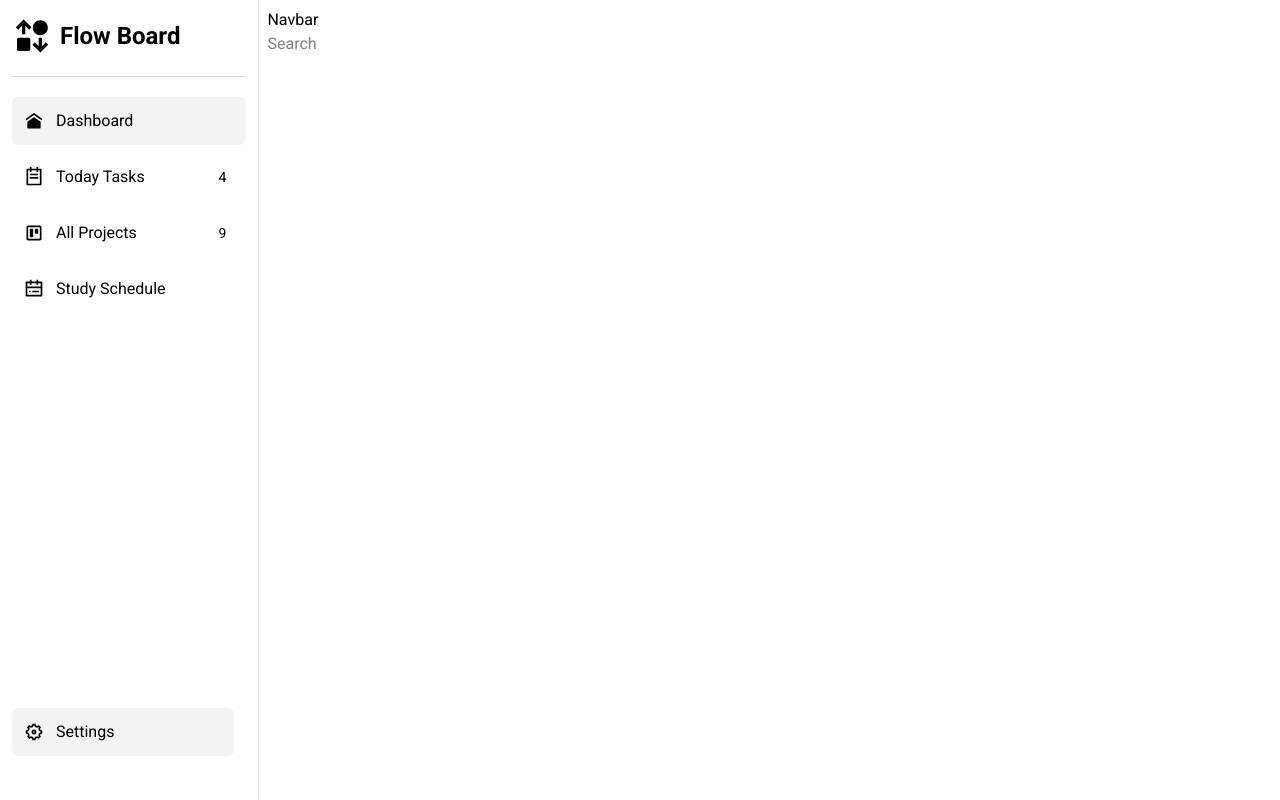
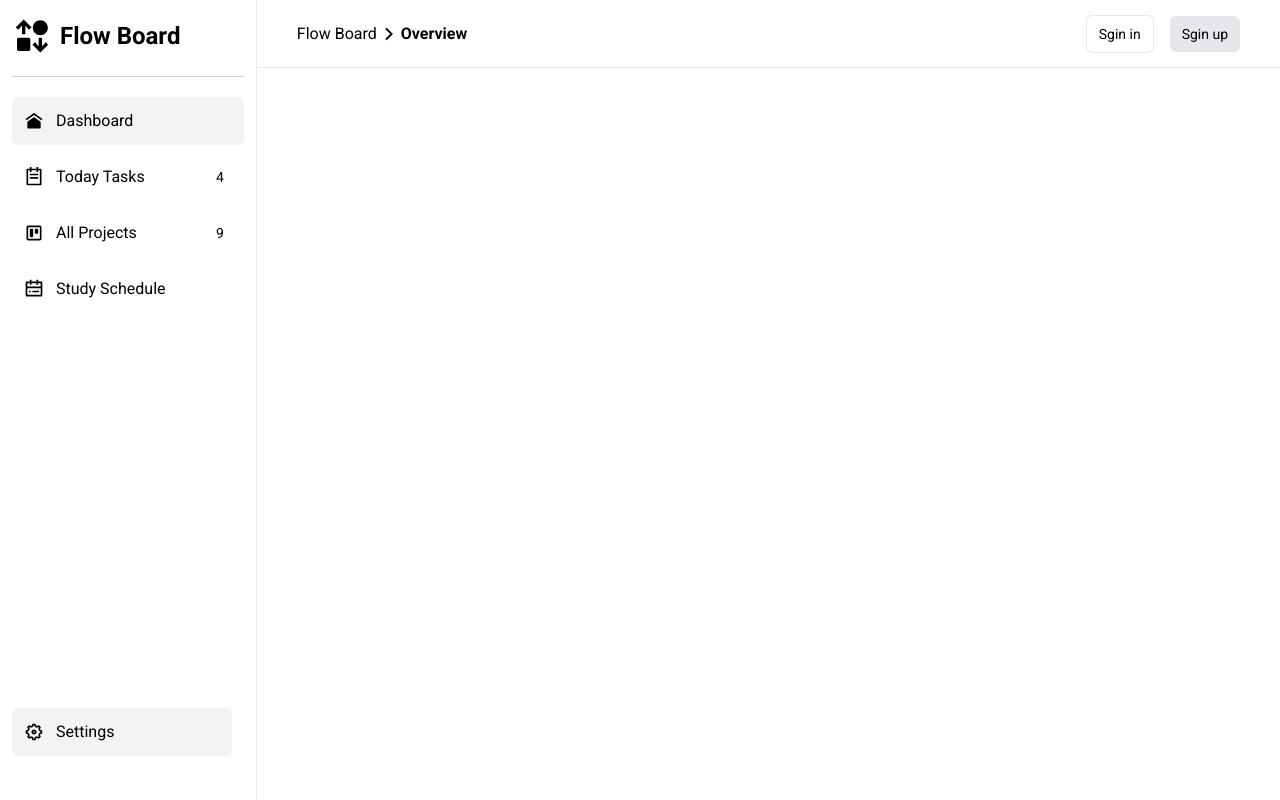
Before and after one commit to Faizan-Py-314/FlowBoard, a React (Vite) app in the folder frontend/: page /projects in a window 1280 px wide. Built offline with nearby package versions, Linux system fonts and the light colour scheme.

Commit message:
Create Topbar component in frontend

```diff
--- a/frontend/src/App.jsx
+++ b/frontend/src/App.jsx
@@ -1,14 +1,15 @@
-import React  from 'react'
+import React, { useState }  from 'react'
 import Navbar from './components/Navbar'
 import Topbar from './components/Topbar'
 
 function App() {
+    const [navActive, setNavActive] = useState(false)
 
   return (
     <>
       <div className='flex'>
-        <Navbar />
-        <Topbar />
+        <Navbar navActive={navActive} setNavActive={setNavActive} />
+        <Topbar setNavActive={setNavActive} />
       </div>
     </>
   )
--- a/frontend/src/components/Navbar.jsx
+++ b/frontend/src/components/Navbar.jsx
@@ -2,9 +2,8 @@ import React, { useState } from 'react'
 import { RiSwap3Fill, RiCloseFill, RiHome9Fill, RiTodoLine, RiTrelloLine, RiCalendarTodoLine, RiSettings5Line } from "@remixicon/react";
 
 
-const Navbar = () => {
+const Navbar = ({navActive, setNavActive}) => {
     const [activeOption, setActiveOption] = useState('Home')
-    const [navActive, setNavActive] = useState(true)
 
   return (
     <>
--- a/frontend/src/components/Topbar.jsx
+++ b/frontend/src/components/Topbar.jsx
@@ -1,18 +1,19 @@
 import React from 'react'
+import { RiMenuLine, RiArrowRightSLine } from "@remixicon/react";
 
-const Topbar = () => {
+
+const Topbar = ({setNavActive}) => {
   return (
     <>
-      <div className='w-full p-2 '>
-        <div>
-          <div className='searchBar'>
-            <h1>Navbar</h1>
-            <input type="search" name="search" placeholder='Search' />
+      <div className='w-full h-13 p-4 flex justify-between items-center bbs lg:h-17 lg:px-6 xl:px-10'>
+        <div className='searchBar'>
+          <span onClick={() => setNavActive(true)} className='lg:hidden'><RiMenuLine /></span>
+          <span className='hidden lg:flex'>Flow Board <RiArrowRightSLine /> <strong>Overview</strong> </span>
+        </div>
 
-          </div>
-          <div className='filters'>
-
-          </div>
+        <div className='flex items-center gap-2 text-xs lg:text-sm lg:gap-4'>
+          <button className='border border-gray-200 py-1 px-2 rounded-sm cursor-pointer hover:bg-gray-300 lg:py-2 lg:px-3 lg:rounded-md'>Sgin in</button>
+          <button className='bg-gray-200 py-1 px-2 rounded-sm cursor-pointer hover:bg-gray-300 lg:py-2 lg:px-3 lg:rounded-md'>Sgin up</button>
         </div>
       </div>
     </>
--- a/frontend/src/index.css
+++ b/frontend/src/index.css
@@ -12,3 +12,7 @@ body {
 .brs{
     border-right: 1px solid #e9e9e9;
 }
+
+.bbs{
+    border-bottom: 1px solid #e9e9e9;
+}
```
